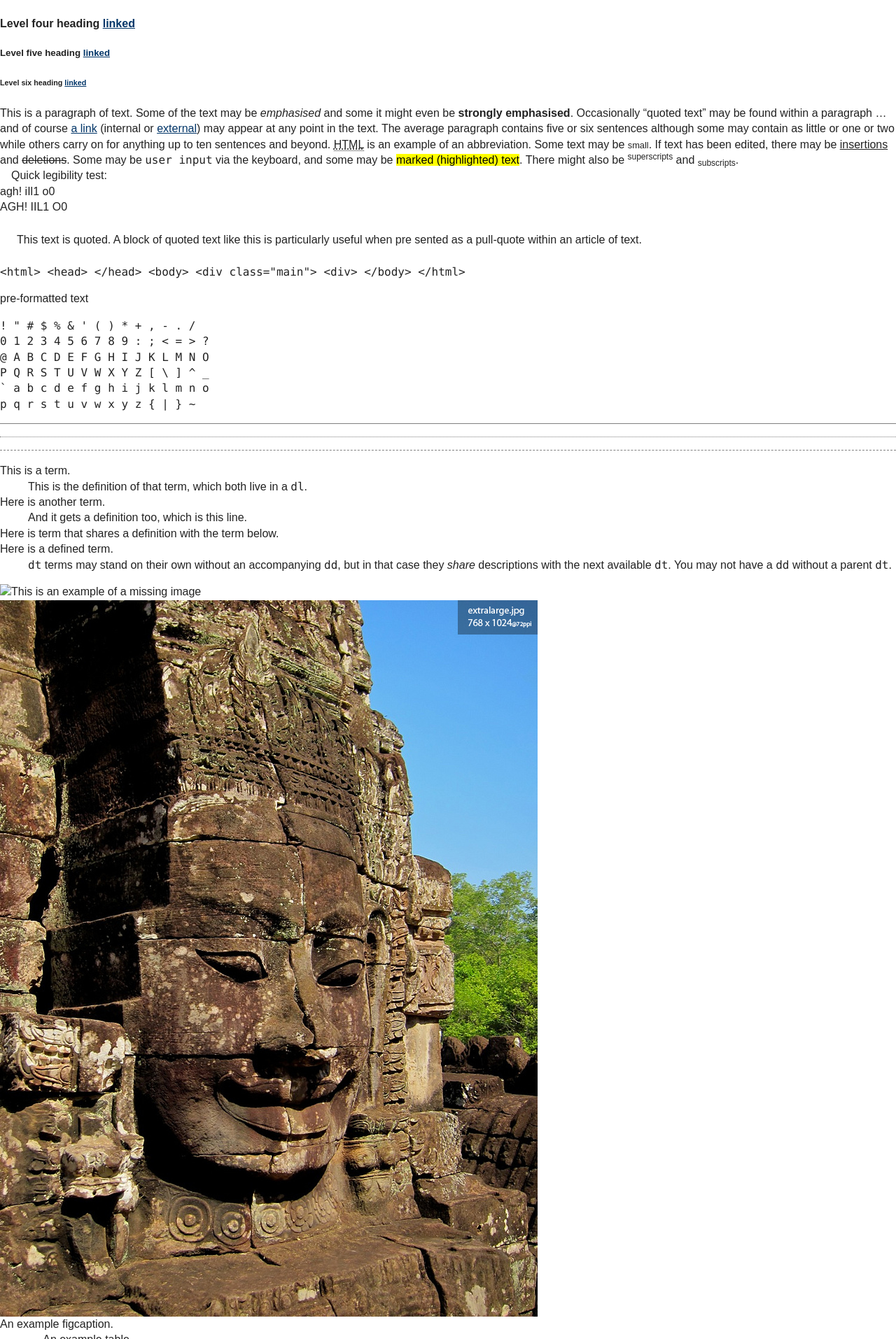
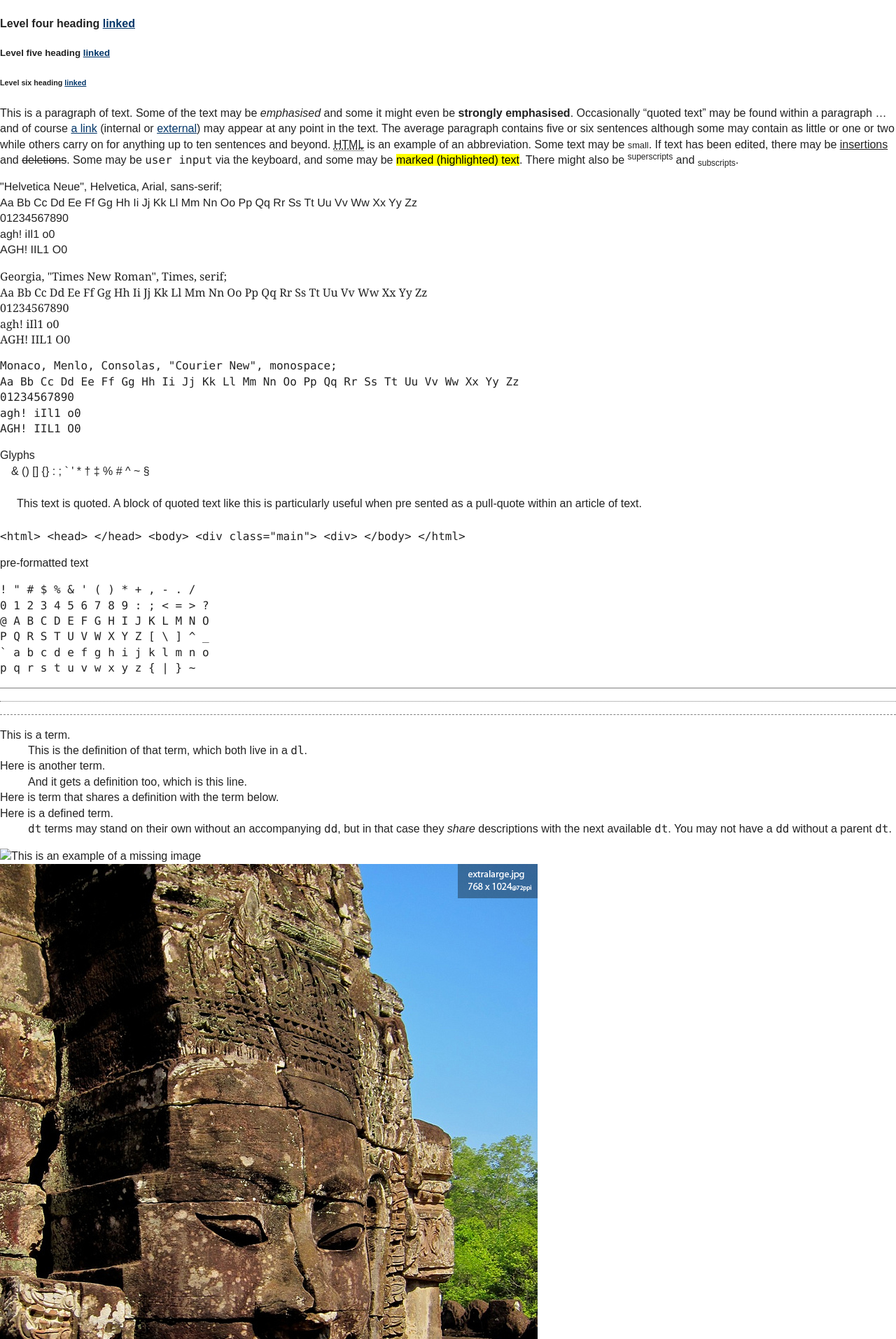
Before and after one commit to SteveBarnett/Front-end-Style-Guide, a Jekyll site: the page built from index.html, in a window 1280 px wide. Shown: the part 345-2259 px from the top of the page at 70% size. Built offline with Jekyll 4.4.1, drawn with Linux system fonts in a browser that asks for light colours; Markdown is read by kramdown in place of the engine named in the settings.

```diff
--- a/_includes/paragraph.html
+++ b/_includes/paragraph.html
@@ -1,14 +1,34 @@
 <p>This is a paragraph of text. Some of the text may be <em>emphasised</em> and some it might even be <strong>strongly emphasised</strong>. Occasionally <q>quoted text</q> may be found within a paragraph &hellip;and of course <a href="#">a link</a> (internal or <a href="#" rel="external">external</a>) may appear at any point in the text. The average paragraph contains five or six sentences although some may contain as little or one or two while others carry on for anything up to ten sentences and beyond. <abbr title="HyperText Markup Language">HTML</abbr> is an example of an abbreviation. Some text may be <small>small</small>. If text has been edited, there may be <ins>insertions</ins> and <del>deletions</del>. Some may be <kbd>user input</kbd> via the keyboard, and some may be <mark>marked (highlighted) text</mark>. There might also be <sup>superscripts</sup> and <sub>subscripts</sub>.</p>
 
-<p>Quick legibility test:<br />
-agh! iIl1 o0<br />
-AGH! IIL1 O0</p>
+<!-- Add examples of different weights available. -->
 
-<!-- Add examples of different weight available. -->
-<!--
-Font-name
-Aa Bb Cc Dd Ee Ff Gg Hh Ii Jj Kk Ll Mm Nn Oo Pp Qq Rr Ss Tt Uu Vv Ww Xx Yy Zz
-01234567890
--->
+<div class="font--sans">
+  <p>"Helvetica Neue", Helvetica, Arial, sans-serif;<br />
+  Aa Bb Cc Dd Ee Ff Gg Hh Ii Jj Kk Ll Mm Nn Oo Pp Qq Rr Ss Tt Uu Vv Ww Xx Yy Zz<br />
+  01234567890<br />
+  agh! iIl1 o0<br />
+  AGH! IIL1 O0</p>
+</div>
+
+<div class="font--serif">
+  <p>Georgia, "Times New Roman", Times, serif;<br />
+  Aa Bb Cc Dd Ee Ff Gg Hh Ii Jj Kk Ll Mm Nn Oo Pp Qq Rr Ss Tt Uu Vv Ww Xx Yy Zz<br />
+  01234567890<br />
+  agh! iIl1 o0<br />
+  AGH! IIL1 O0</p>
+</div>
+
+
+<div class="font--code">
+  <p>Monaco, Menlo, Consolas, "Courier New", monospace;<br />
+  Aa Bb Cc Dd Ee Ff Gg Hh Ii Jj Kk Ll Mm Nn Oo Pp Qq Rr Ss Tt Uu Vv Ww Xx Yy Zz<br />
+  01234567890<br />
+  agh! iIl1 o0<br />
+  AGH! IIL1 O0</p>
+</div>
 
 <!-- Add examples of different sizes used. -->
+
+<p>Glyphs</p>
+
+<p>&amp; () [] {} : ; ` ' * &dagger; &Dagger; % # ^ ~ &sect;</p>
--- a/stylesheets/style.css
+++ b/stylesheets/style.css
@@ -516,18 +516,18 @@ scale.
 
 use translate3d() to trigger hardware acceleration
 */
-/* line 10, ../sass/_typography.scss */
+/* line 6, ../sass/_typography.scss */
 p {
   margin-bottom: 0;
 }
 
-/* line 14, ../sass/_typography.scss */
+/* line 10, ../sass/_typography.scss */
 p + p {
   text-indent: 1em;
   margin-top: 0;
 }
 
-/* line 19, ../sass/_typography.scss */
+/* line 15, ../sass/_typography.scss */
 p, table {
   -moz-hyphens: auto;
   -ms-hyphens: auto;
@@ -536,82 +536,83 @@ p, table {
   hyphens: auto;
 }
 
-/* line 27, ../sass/_typography.scss */
+/* line 23, ../sass/_typography.scss */
 p {
   font-variant-numeric: old style-nums proportional-nums;
 }
 
 @media only screen and (min-width: 38em) {
-  /* line 33, ../sass/_typography.scss */
+  /* line 29, ../sass/_typography.scss */
   p, table {
     hyphens: none;
   }
 }
-/* line 44, ../sass/_typography.scss */
+/* line 40, ../sass/_typography.scss */
 p {
   font-variant-numeric: old style-nums proportional-nums;
 }
 
-/* line 48, ../sass/_typography.scss */
+/* line 44, ../sass/_typography.scss */
 blockquote {
   margin: 1.5em;
 }
 
-/* line 61, ../sass/_typography.scss */
+/* line 57, ../sass/_typography.scss */
 .uc {
   text-transform: uppercase;
 }
 
-/* line 65, ../sass/_typography.scss */
+/* line 61, ../sass/_typography.scss */
 .capitalize {
   text-transform: capitalize;
 }
 
-/* line 69, ../sass/_typography.scss */
+/* line 65, ../sass/_typography.scss */
 .tac {
   text-align: center;
 }
 
-/* line 73, ../sass/_typography.scss */
+/* line 69, ../sass/_typography.scss */
 .tar {
   text-align: right;
 }
 
-/* line 77, ../sass/_typography.scss */
+/* line 73, ../sass/_typography.scss */
 .tal {
   text-align: left;
 }
 
-/* line 81, ../sass/_typography.scss */
+/* line 77, ../sass/_typography.scss */
 .no-bull {
   list-style: none;
 }
 
-/* line 85, ../sass/_typography.scss */
+/* line 81, ../sass/_typography.scss */
 .font--primary {
   font-family: "Helvetica Neue", Helvetica, Arial, sans-serif;
 }
 
-/* line 89, ../sass/_typography.scss */
+/* line 85, ../sass/_typography.scss */
 .font--secondary {
   font-family: Georgia, "Times New Roman", Times, serif;
 }
 
-/* line 93, ../sass/_typography.scss */
+/* line 89, ../sass/_typography.scss */
 .font--sans {
   font-family: "Helvetica Neue", Helvetica, Arial, sans-serif;
 }
 
-/* line 97, ../sass/_typography.scss */
+/* line 93, ../sass/_typography.scss */
 .font--serif {
   font-family: Georgia, "Times New Roman", Times, serif;
 }
 
-/* line 104, ../sass/_typography.scss */
+/* line 101, ../sass/_typography.scss */
 code,
 kbd,
 pre,
-samp {
+samp,
+.font--code {
   font-family: Monaco, Menlo, Consolas, "Courier New", monospace;
 }
 
@@ -758,18 +759,18 @@ svg:not(:root) {
   float: left;
 }
 
-/* line 10, ../sass/_typography.scss */
+/* line 6, ../sass/_typography.scss */
 p {
   margin-bottom: 0;
 }
 
-/* line 14, ../sass/_typography.scss */
+/* line 10, ../sass/_typography.scss */
 p + p {
   text-indent: 1em;
   margin-top: 0;
 }
 
-/* line 19, ../sass/_typography.scss */
+/* line 15, ../sass/_typography.scss */
 p, table {
   -moz-hyphens: auto;
   -ms-hyphens: auto;
@@ -778,82 +779,83 @@ p, table {
   hyphens: auto;
 }
 
-/* line 27, ../sass/_typography.scss */
+/* line 23, ../sass/_typography.scss */
 p {
   font-variant-numeric: old style-nums proportional-nums;
 }
 
 @media only screen and (min-width: 38em) {
-  /* line 33, ../sass/_typography.scss */
+  /* line 29, ../sass/_typography.scss */
   p, table {
     hyphens: none;
   }
 }
-/* line 44, ../sass/_typography.scss */
+/* line 40, ../sass/_typography.scss */
 p {
   font-variant-numeric: old style-nums proportional-nums;
 }
 
-/* line 48, ../sass/_typography.scss */
+/* line 44, ../sass/_typography.scss */
 blockquote {
   margin: 1.5em;
 }
 
-/* line 61, ../sass/_typography.scss */
+/* line 57, ../sass/_typography.scss */
 .uc {
   text-transform: uppercase;
 }
 
-/* line 65, ../sass/_typography.scss */
+/* line 61, ../sass/_typography.scss */
 .capitalize {
   text-transform: capitalize;
 }
 
-/* line 69, ../sass/_typography.scss */
+/* line 65, ../sass/_typography.scss */
 .tac {
   text-align: center;
 }
 
-/* line 73, ../sass/_typography.scss */
+/* line 69, ../sass/_typography.scss */
 .tar {
   text-align: right;
 }
 
-/* line 77, ../sass/_typography.scss */
+/* line 73, ../sass/_typography.scss */
 .tal {
   text-align: left;
 }
 
-/* line 81, ../sass/_typography.scss */
+/* line 77, ../sass/_typography.scss */
 .no-bull {
   list-style: none;
 }
 
-/* line 85, ../sass/_typography.scss */
+/* line 81, ../sass/_typography.scss */
 .font--primary {
   font-family: "Helvetica Neue", Helvetica, Arial, sans-serif;
 }
 
-/* line 89, ../sass/_typography.scss */
+/* line 85, ../sass/_typography.scss */
 .font--secondary {
   font-family: Georgia, "Times New Roman", Times, serif;
 }
 
-/* line 93, ../sass/_typography.scss */
+/* line 89, ../sass/_typography.scss */
 .font--sans {
   font-family: "Helvetica Neue", Helvetica, Arial, sans-serif;
 }
 
-/* line 97, ../sass/_typography.scss */
+/* line 93, ../sass/_typography.scss */
 .font--serif {
   font-family: Georgia, "Times New Roman", Times, serif;
 }
 
-/* line 104, ../sass/_typography.scss */
+/* line 101, ../sass/_typography.scss */
 code,
 kbd,
 pre,
-samp {
+samp,
+.font--code {
   font-family: Monaco, Menlo, Consolas, "Courier New", monospace;
 }
 
```
Also changed, not shown: sass/_typography.scss (+2 -5 lines), stylesheets/ie.css (+40 -38 lines).
